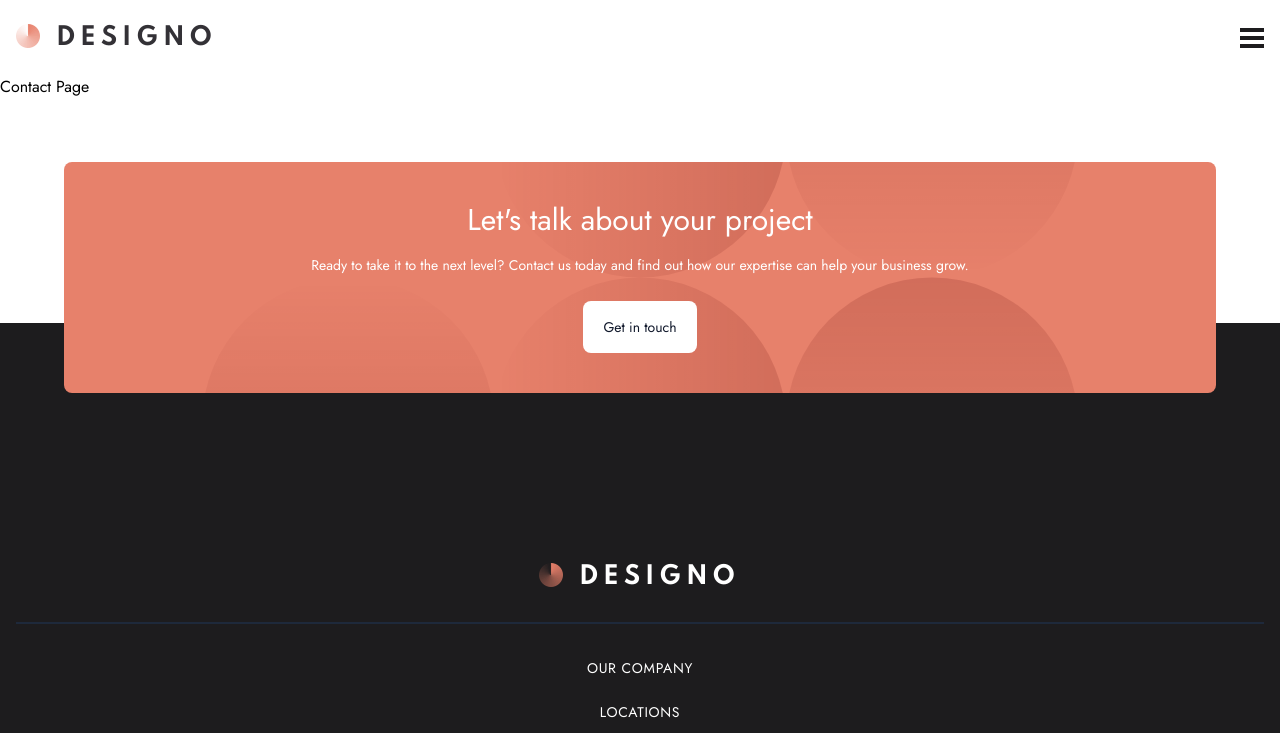
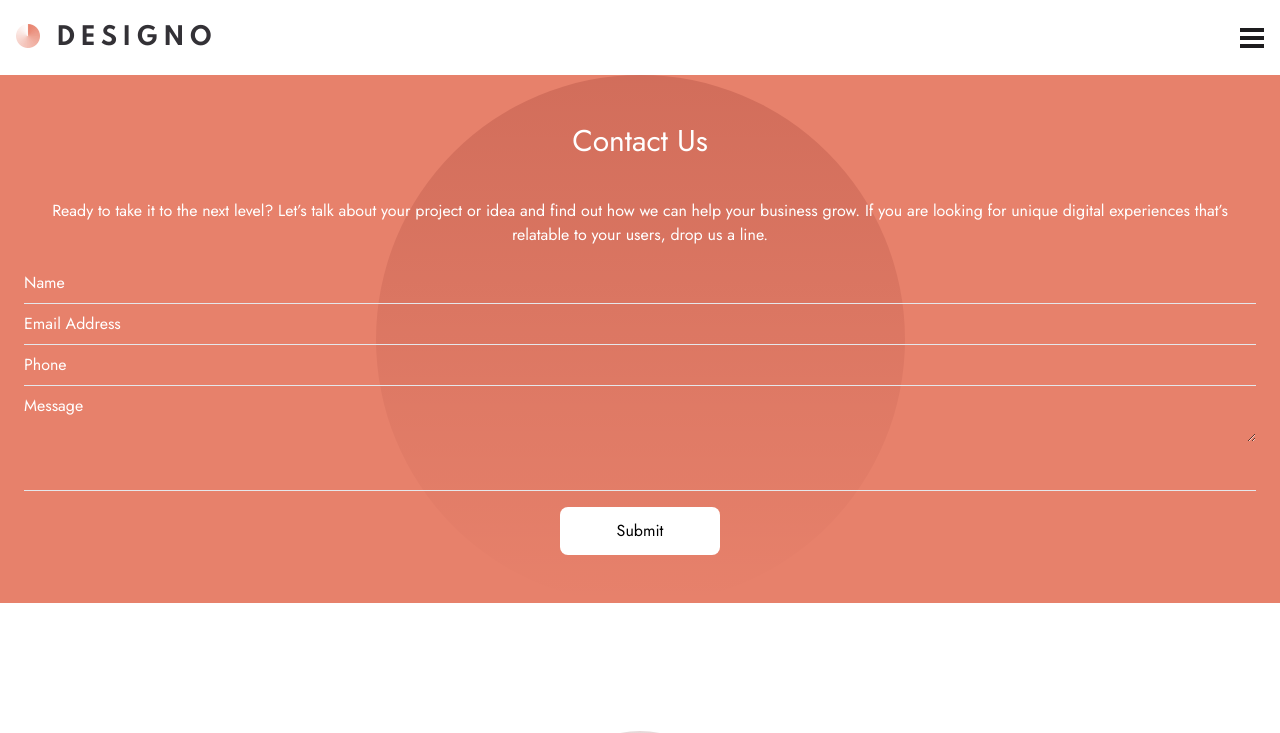
Before and after one commit to waldekglaz/designo, a Next.js app: page /contact in a window 1280 px wide. Shown: the top 733 px of the page. Built offline with nearby package versions, Linux system fonts and the light colour scheme.

Commit message:
/contact draft

```diff
--- a/src/app/contact/page.tsx
+++ b/src/app/contact/page.tsx
@@ -1,7 +1,101 @@
+"use client";
 import React from "react";
+import { locations } from "@/constants/const";
+import IllustratedCard from "@/components/IllustratedCard/IllustratedCard";
+import { FormEvent } from "react";
 
 const Company = () => {
-  return <div>Contact Page</div>;
+  async function handleSubmit(event: FormEvent<HTMLFormElement>) {
+    event.preventDefault();
+    const formData = new FormData(event.currentTarget);
+    const response = await fetch("/api/contact", {
+      method: "POST",
+      body: formData,
+    });
+
+    if (response.ok) {
+      alert("Message sent!");
+    } else {
+      alert("Failed to send message");
+    }
+  }
+  return (
+    <div>
+      <form
+        onSubmit={handleSubmit}
+        className="flex flex-col bg-orange gap-4 px-6 text-white text-center py-12 bg-hero-pattern bg-contain bg-top bg-no-repeat"
+      >
+        <h1 className="text-center text-3xl mb-6">Contact Us</h1>
+        <p className="text-base">
+          Ready to take it to the next level? Let’s talk about your project or
+          idea and find out how we can help your business grow. If you are
+          looking for unique digital experiences that’s relatable to your users,
+          drop us a line.
+        </p>
+        <div>
+          <div className="w-full py-2 border-b flex justify-between gap-2">
+            <label htmlFor="name">Name</label>
+            <input
+              type="text"
+              id="name"
+              name="name"
+              required
+              className="bg-orange"
+            />
+          </div>
+          <div className="w-full py-2 border-b flex justify-between gap-2">
+            <label htmlFor="email">Email Address</label>
+            <input
+              type="email"
+              id="email"
+              name="email"
+              required
+              className="bg-orange"
+            />
+          </div>
+          <div className="w-full py-2 border-b flex justify-between gap-2">
+            <label htmlFor="phone">Phone</label>
+            <input
+              type="tel"
+              id="phone"
+              name="phone"
+              required
+              className="bg-orange"
+            />
+          </div>
+          <div className="w-full pt-2 pb-12 border-b flex justify-between gap-2">
+            <label htmlFor="message">Message</label>
+            <textarea
+              id="message"
+              name="message"
+              required
+              className="bg-orange"
+            />
+          </div>
+        </div>
+
+        <button
+          type="submit"
+          className="text-black bg-white w-40 mx-auto py-3 rounded-lg"
+        >
+          Submit
+        </button>
+      </form>
+      <section className="pt-32">
+        {locations.map((location) => (
+          <IllustratedCard
+            key={location.name}
+            src={location.img}
+            btn
+            link={location.href}
+            btnText="See Location"
+            alt={location.name}
+            title={location.name}
+          />
+        ))}
+      </section>
+    </div>
+  );
 };
 
 export default Company;
```
